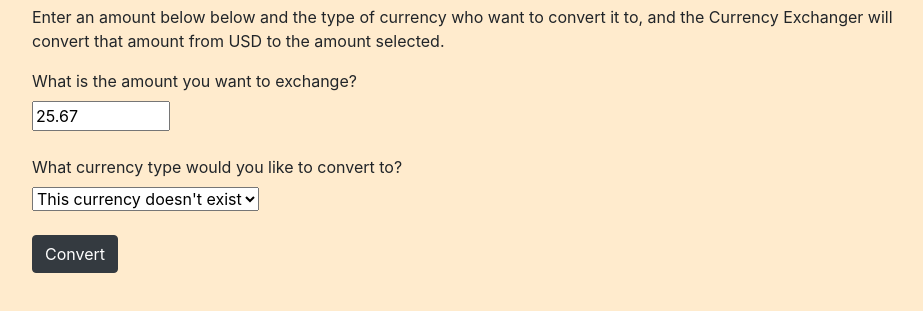
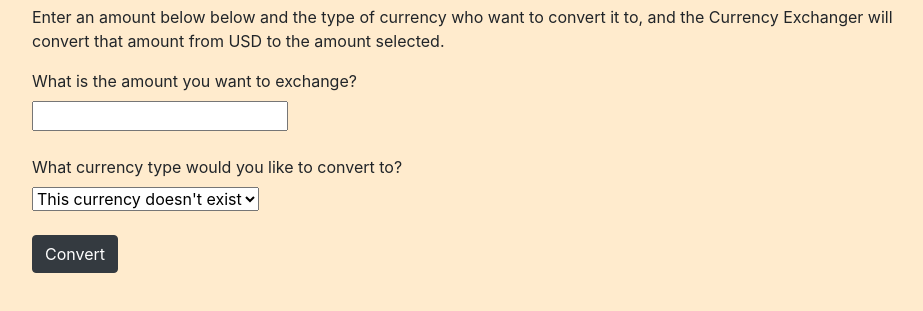
Before and after one commit to TorchAblaze/currency-exchanger, a website built with webpack: page src/index.html in a window 1280 px wide. Shown: the part 51-362 px from the top of the page, without its empty margins (158-1081 px from the left). Built offline with nearby package versions, Linux system fonts and the light colour scheme.

Commit message:
Fix: error handling

```diff
--- a/src/index.html
+++ b/src/index.html
@@ -19,14 +19,7 @@
           >What is the amount you want to exchange?</label
         >
         <br />
-        <input
-          id="currency-amount"
-          type="number"
-          min="0.01"
-          step="0.01"
-          max="2500"
-          value="25.67"
-        />
+        <input id="currency-amount" type="number" min="0.01" step="0.01" />
       </div>
       <br />
       <label for="currency-type"
--- a/src/main.js
+++ b/src/main.js
@@ -11,7 +11,7 @@ function conversionResult(response, currency) {
   } else if (response["conversion_result"]) {
     responseHTML = `<p>${currency} USD converted to ${response["target_code"]} is ${response["conversion_result"]}</p>`;
   } else {
-    responseHTML = `There was an error: ${response["error-type"]}`;
+    responseHTML = `There was a ${response}`;
   }
   return $("#output").html(responseHTML);
 }
```
